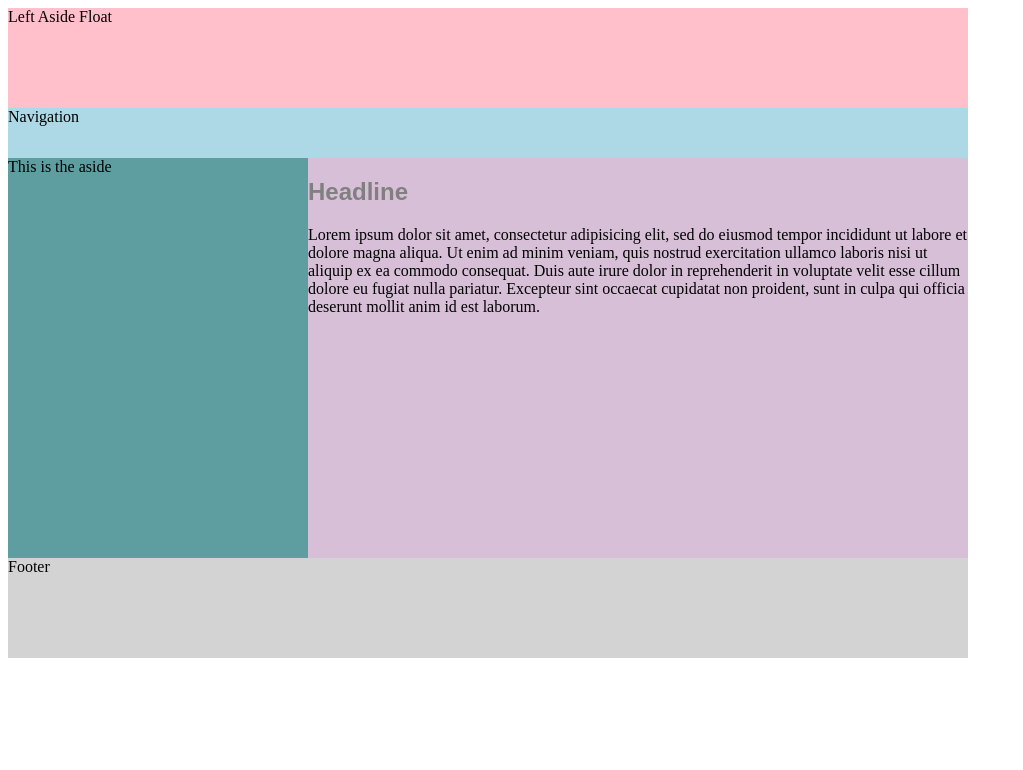
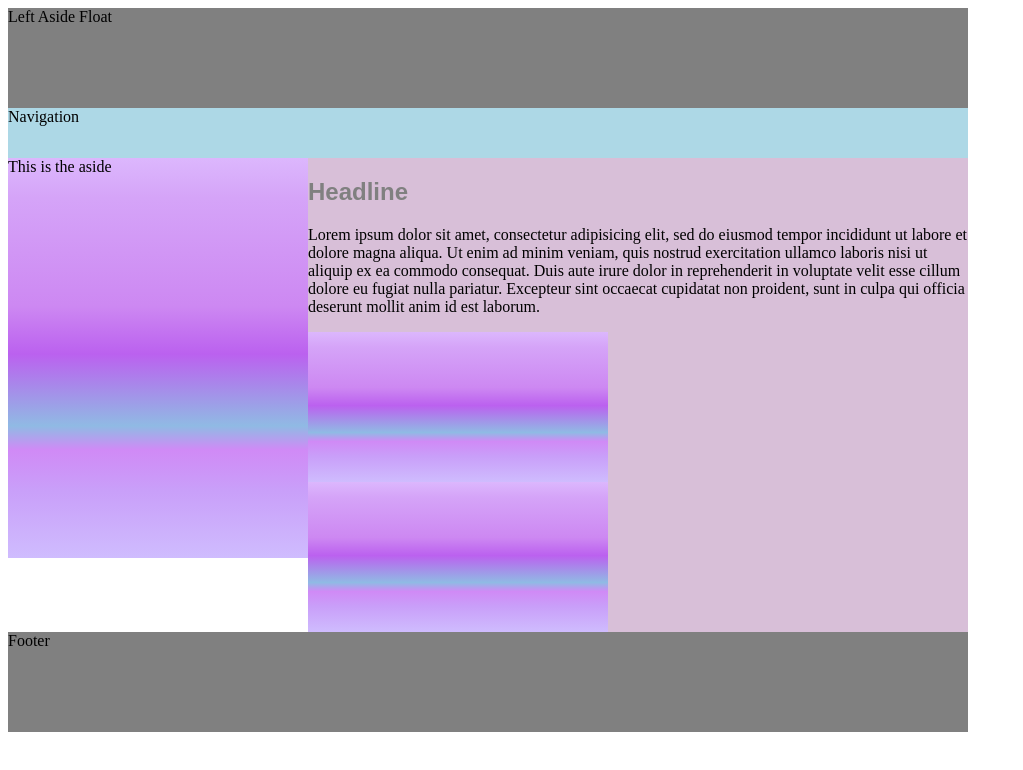
Before and after one commit to gecuneo/ginacollins.github.io, a plain HTML site: page left-float.html in a window 1280 px wide. Shown: the whole page, without its empty margins (0-1023 px from the left). Drawn offline with Linux system fonts and the light colour scheme.

Commit message:
uploading files from last week

```diff
--- a/css/styles.css
+++ b/css/styles.css
@@ -1,3 +1,7 @@
+
+
+
+
 h1 {
   color: gray;
   font-family: sans-serif;
@@ -15,13 +19,16 @@ filter: progid:DXImageTransform.Microsoft.gradient( startColorstr='#dcb7fd', end
 
 width: 300px;
 height: 150px;
-border-radius: 200px;
-margin: 20px;
+
+
 
 }
 
 body, * {
-  box-sizing: border-box
+  box-sizing: border-box;
+    --favorite: gray;
+
+
 }
 
 .clear {
@@ -35,7 +42,7 @@ margin: 0auto;
 }
 
 header {
-  background-color: pink;
+  background-color: var(--favorite, pink);
   height: 100px;
 
 }
@@ -51,7 +58,7 @@ main {
 }
 
 footer {
-  background-color: lightgray;
+  background-color: var(--favorite, pink);
   height: 100px;
 }
 
@@ -67,4 +74,5 @@ section {
   width: 660px;
   min-height: 400px;
   float: left;
+  position: relative;
 }
--- a/left-float.html
+++ b/left-float.html
@@ -14,10 +14,12 @@
   <nav>Navigation</nav>
 
   <main class="left-floats-page">
-    <aside>This is the aside</aside>
+    <aside class="gradient-box">This is the aside</aside>
     <section>
       <h1>Headline</h1>
       <p>Lorem ipsum dolor sit amet, consectetur adipisicing elit, sed do eiusmod tempor incididunt ut labore et dolore magna aliqua. Ut enim ad minim veniam, quis nostrud exercitation ullamco laboris nisi ut aliquip ex ea commodo consequat. Duis aute irure dolor in reprehenderit in voluptate velit esse cillum dolore eu fugiat nulla pariatur. Excepteur sint occaecat cupidatat non proident, sunt in culpa qui officia deserunt mollit anim id est laborum.</p>
+      <div class=gradient-box></div>
+      <div class=gradient-box></div>
     </section>
 
 <div class="clear"></div>
```
Also changed, not shown: index.html (+1 -1 lines).
